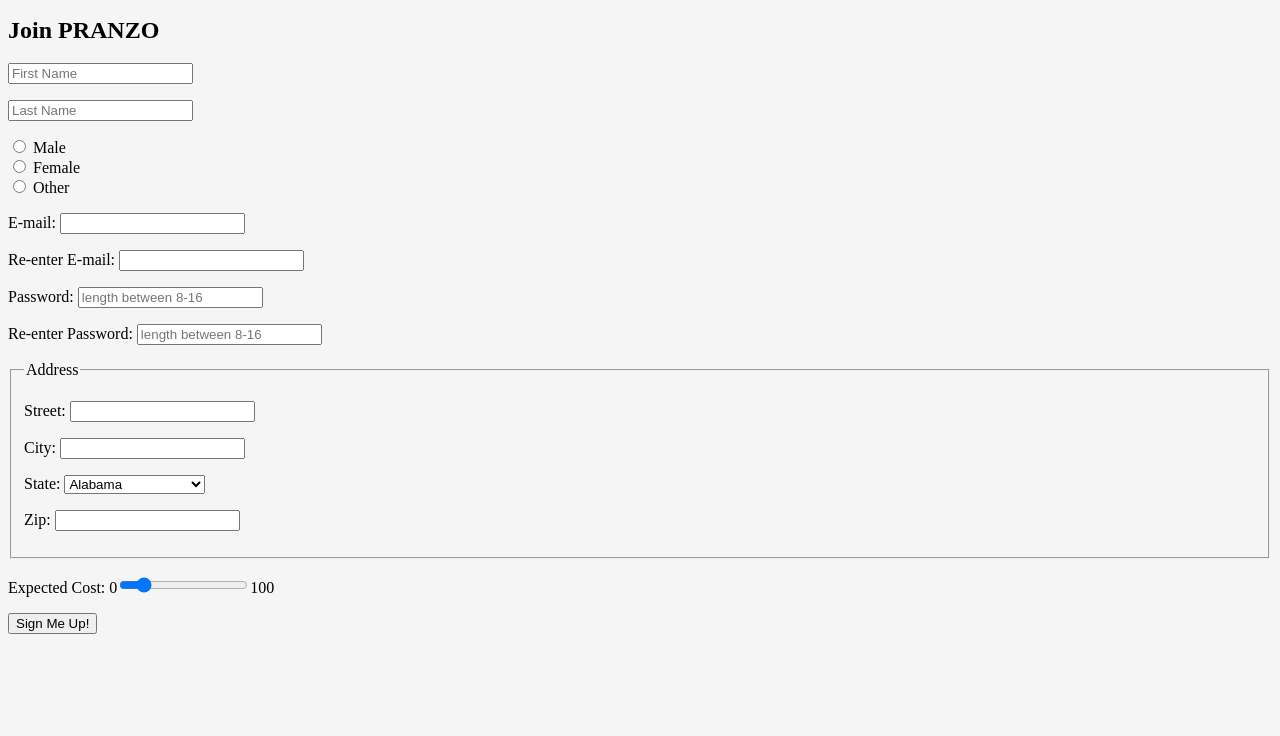
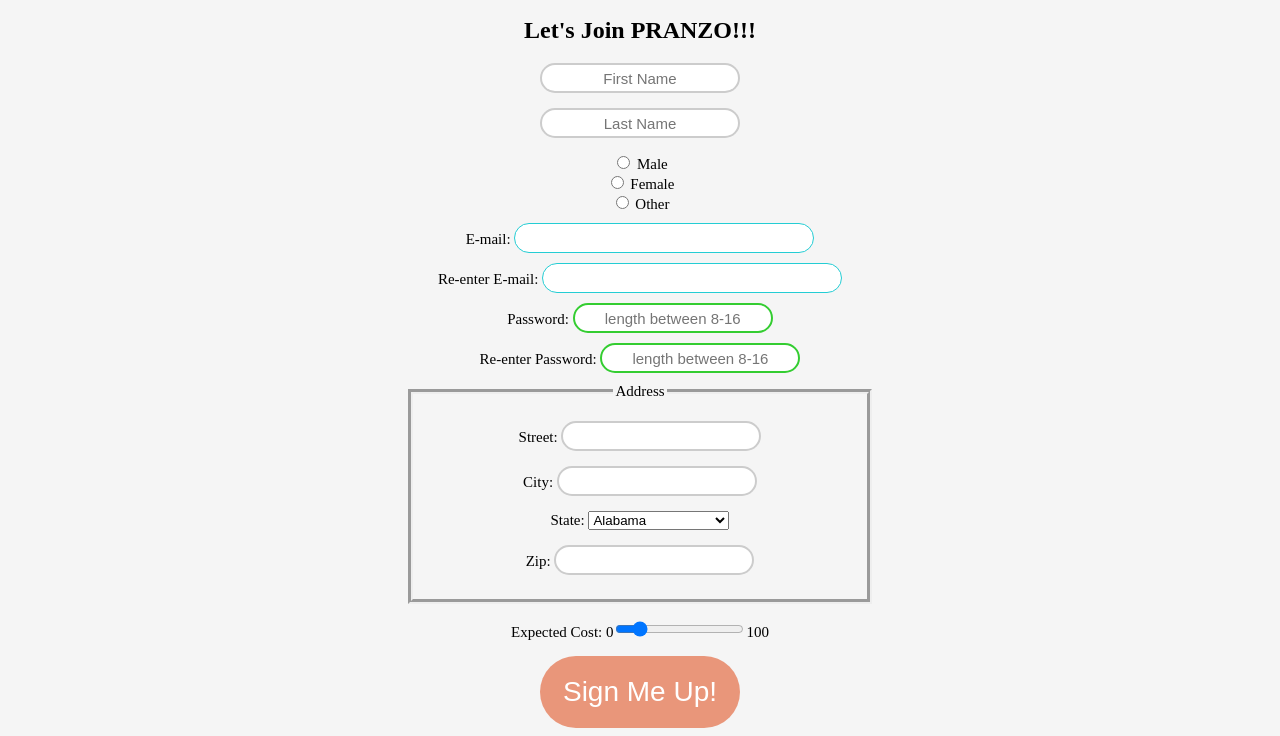
Before and after one commit to ededej/hw-test, a plain HTML site: page signUp.html in a window 1280 px wide. Shown: the part 166-902 px from the top of the page. Before the commit the page ends 816 px from the top, so only its background shows below. Drawn offline with Linux system fonts and the light colour scheme.

Commit message:
updated signup html&css pages

```diff
--- a/signUp.css
+++ b/signUp.css
@@ -30,3 +30,128 @@ header h2{
     font-family: "Cambria Math", Times, serif;
 
 }
+
+#FirstName{
+    text-align: center;
+    padding-top: 0px;
+    font-size: 15px;
+}
+
+#LastName{
+    text-align: center;
+    padding-top: 0px;
+    font-size: 15px;
+}
+
+input[type=text] {
+    height: 30px;
+    width: 200px;
+    box-sizing: border-box;
+    border: 2px solid #ccc;
+    border-radius: 30px;
+    font-size: 15px;
+    text-align: center;
+    -webkit-transition: width 0.4s ease-in-out;
+    transition: width 0.4s ease-in-out;
+}
+
+#Gender{
+    text-align: center;
+    padding-top: 0px;
+    font-size: 15px;
+}
+
+#Email{
+    text-align: center;
+    font-size: 15px;
+}
+
+input[type=email] {
+    height: 30px;
+    width: 300px;
+    box-sizing: border-box;
+    border: 1px solid #24cdd4;
+    border-radius: 20px;
+    font-size: 15px;
+    text-align: center;
+}
+
+
+li{
+    display: block;
+    text-align: center;
+    margin-bottom: 10px;
+}
+#Password{
+    text-align: center;
+    font-size: 15px;
+}
+
+input[type=Password] {
+    height: 30px;
+    width: 200px;
+    box-sizing: border-box;
+    border: 2px solid #34cd31;
+    border-radius: 20px;
+    font-size: 15px;
+    text-align: center;
+}
+#Address{
+    text-align: center;
+    font-size: 15px;
+}
+fieldset {
+    display: block;
+    margin-left: 400px;
+    margin-right: 400px;
+    padding-top: 0.35em;
+    padding-bottom: 0.625em;
+    padding-left: 0.75em;
+    padding-right: 0.75em;
+    border: 5px groove;
+}
+
+#Range{
+    text-align: center;
+    font-size: 15px;
+}
+
+#SignUpButton{
+    text-align: center;
+}
+.button {
+    position: relative;
+    background-color: darksalmon;
+    border: none;
+    font-size: 28px;
+    color: #FFFFFF;
+    padding: 20px;
+    width: 200px;
+    border-radius: 40px;
+    text-align: center;
+    -webkit-transition-duration: 0.4s;
+    transition-duration: 0.4s;
+    text-decoration: none;
+    overflow: hidden;
+    cursor: pointer;
+}
+
+.button:after {
+    content: "";
+    background: #f1f1f1;
+    display: block;
+    position: absolute;
+    padding-top: 300%;
+    padding-left: 350%;
+    margin-left: -20px !important;
+    margin-top: -120%;
+    opacity: 0;
+    transition: all 0.8s;
+}
+
+.button:active:after {
+    padding: 0;
+    margin: 0;
+    opacity: 1;
+    transition: 0s
+}
--- a/signUp.html
+++ b/signUp.html
@@ -12,25 +12,40 @@
     <img src="plate-004.jpg" width="150" height="150" alt="Ermal Dedej photo"
          style="float:left">
     <h1> Pranzo </h1>
-    <h2>A better lunch hour</h2>
+    <h2 >A better lunch hour</h2>
     </header>
-    <h2><b>Join PRANZO</b></h2>
+    <h2 align="center"><b>Let's Join PRANZO!!!</b></h2>
+    <div id="FirstName">
     	<p>
     		<input type="text" maxlength="20" placeholder="First Name"/></p>
+    </div>
+    <div id="LastName">
 		<p>
 			<input type="text" maxlength="20" placeholder="Last Name"/></p>
-	<p>
+	</div>
+	<div id="Gender">
+		<li>
 		<input type="radio" name="gender" value="male"> Male<br>
   		<input type="radio" name="gender" value="female"> Female<br>
-  		<input type="radio" name="gender" value="other"> Other<br></p>
-	<p>
-		E-mail: <input type="email" name="UserEmail"/></p>
-	<p>
-		Re-enter E-mail: <input type="email" name="UserEmail"/></p>
-	<p>
-		Password: <input type="password" minlength="8" maxlength="16" placeholder="length between 8-16" name="pwd"/></p>
-	<p>
-		Re-enter Password: <input type="password" minlength="8" maxlength="16" placeholder="length between 8-16" name="pwd"/></p>
+  		<input type="radio" name="gender" value="other"> Other<br></li>
+	</div>
+
+	<div id="Email">
+		<li>
+		E-mail: <input type="email" name="UserEmail"/></li>
+		<li>
+		Re-enter E-mail: <input type="email" name="UserEmail"/></li>
+	</div>
+
+	<div id="Password">
+		<li>
+		Password: <input type="password" minlength="8" maxlength="16" placeholder="length between 8-16" name="pwd"/></li>
+
+		<li>
+		Re-enter Password: <input type="password" minlength="8" maxlength="16" placeholder="length between 8-16" name="pwd"/></li>
+	</div>
+
+	<div id="Address">
 		<fieldset>
 		<legend>Address</legend>
 		<p>Street: <input type="text" name="street"/></p>
@@ -90,6 +105,15 @@
 		</select></p>
 		<p>Zip: <input type="text" name="zip" maxlength="5"/> </p>
 	</fieldset>
+
+	</div>
+
+	<div id="Range">
 		<p>Expected Cost: 0<input type="range" min="0" max"100" step="1" value="15"/>100</p>
-	<p><button>Sign Me Up!</button></p>
+	</div>
+
+	<div id="SignUpButton">
+		<button class="button">Sign Me Up!</button>
+	</div>
+
 </body>
```
Lines whose indentation alone changed are shown as unchanged.
